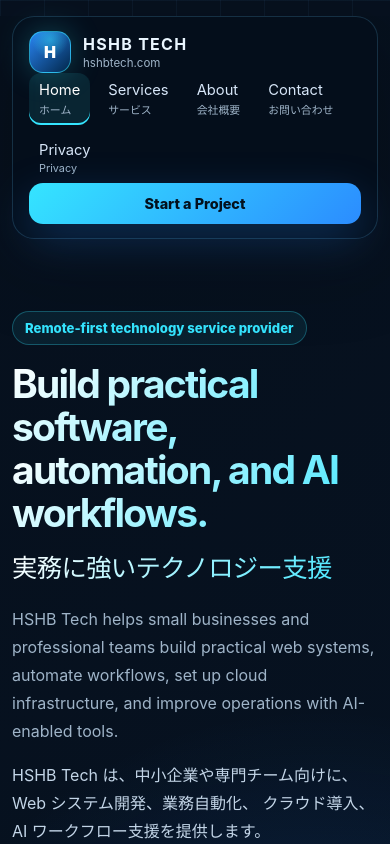
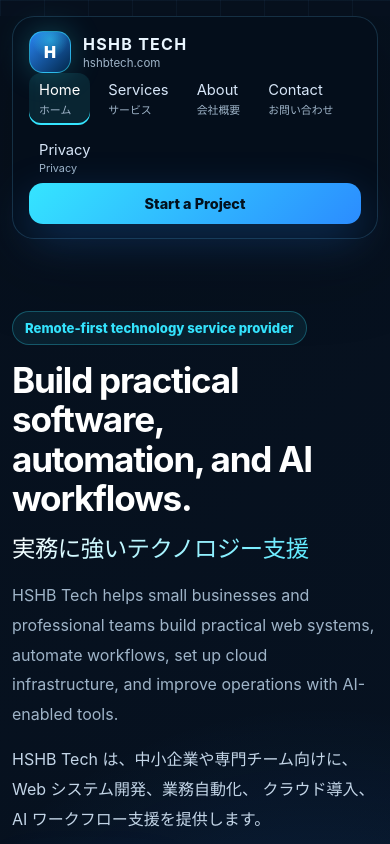
Before and after one commit to linhui45111/xxoo69-card-store, a React (Vite) app: page / in a window 390 px wide. Shown: the top 844 px of the page. Built offline with nearby package versions, Linux system fonts and the light colour scheme.

Commit message:
Further reduce homepage hero title size

```diff
--- a/src/style.css
+++ b/src/style.css
@@ -203,3 +203,71 @@ button, input, textarea { font: inherit; }
     line-height: 1.2;
   }
 }
+/* Final homepage hero title size tuning */
+.hero .hero-copy {
+  max-width: 590px !important;
+}
+
+.hero h1.hero-title {
+  max-width: 590px !important;
+  font-size: clamp(2.15rem, 3.25vw, 3.55rem) !important;
+  line-height: 1.12 !important;
+  letter-spacing: -0.035em !important;
+  margin: 16px 0 18px !important;
+}
+
+.hero h1.hero-title .hero-title-line {
+  display: block !important;
+  color: #ffffff !important;
+  background: none !important;
+  -webkit-background-clip: initial !important;
+}
+
+.hero h1.hero-title .hero-title-ja {
+  display: block !important;
+  max-width: 560px !important;
+  margin-top: 16px !important;
+  font-size: clamp(1.28rem, 1.85vw, 2rem) !important;
+  line-height: 1.25 !important;
+  letter-spacing: -0.02em !important;
+  background: linear-gradient(135deg, #ffffff, var(--cyan)) !important;
+  -webkit-background-clip: text !important;
+  color: transparent !important;
+}
+
+.hero-copy > p {
+  max-width: 560px !important;
+  font-size: 1rem !important;
+  line-height: 1.85 !important;
+}
+
+.hero {
+  gap: clamp(40px, 6vw, 86px) !important;
+  align-items: center !important;
+}
+
+@media (max-width: 980px) {
+  .hero .hero-copy {
+    max-width: 100% !important;
+  }
+
+  .hero h1.hero-title {
+    max-width: 100% !important;
+    font-size: clamp(2rem, 6vw, 3.25rem) !important;
+  }
+
+  .hero h1.hero-title .hero-title-ja {
+    font-size: clamp(1.25rem, 4vw, 1.9rem) !important;
+  }
+}
+
+@media (max-width: 620px) {
+  .hero h1.hero-title {
+    font-size: clamp(1.85rem, 9vw, 2.75rem) !important;
+    line-height: 1.12 !important;
+  }
+
+  .hero h1.hero-title .hero-title-ja {
+    font-size: clamp(1.15rem, 6vw, 1.65rem) !important;
+  }
+}
```
